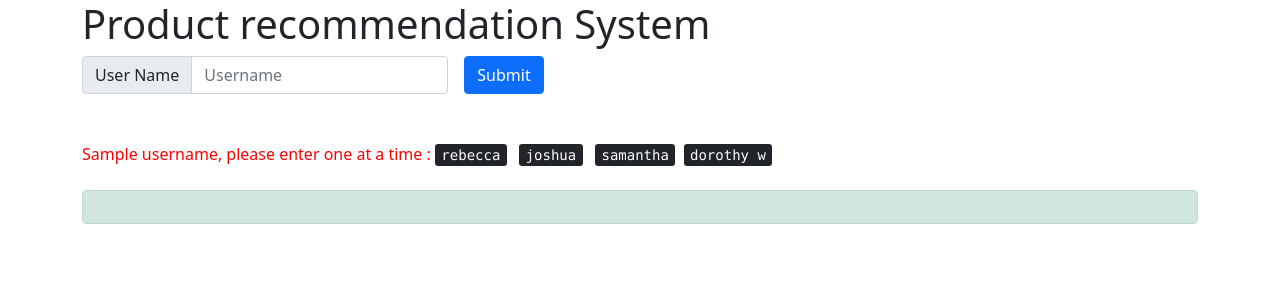
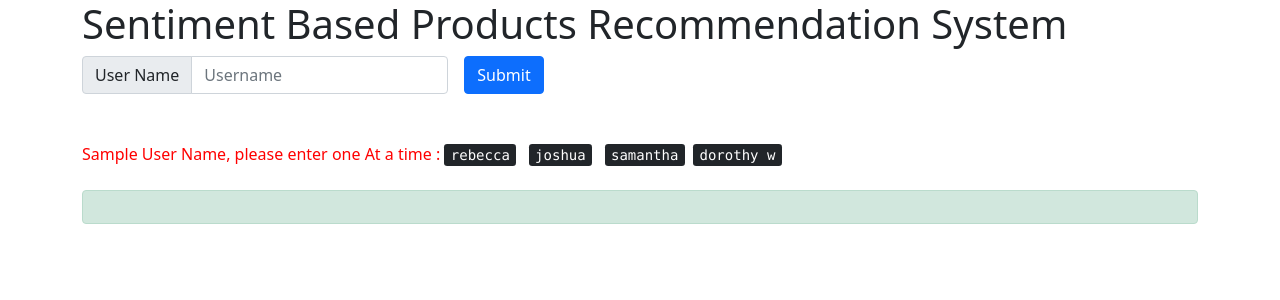
Before and after one commit to kunalsahu/sentiment-based-product-recommendation, a Flask app: page / in a window 1280 px wide. Shown: the top 300 px of the page. Run offline with Flask 3, Linux system fonts and the light colour scheme; parts of the project's set-up code (start-up, migrations or seed data) failed here and were passed over.

Commit message:
update index.html

```diff
--- a/app.py
+++ b/app.py
@@ -19,7 +19,7 @@ def recommend_top5():
             print(top20_products.head())
             get_top5 = model.top5_products(top20_products)
             #return render_template('index.html',tables=[get_top5.to_html(classes='data',header=False,index=False)],text='Recommended products')
-            return render_template('index.html',column_names=get_top5.columns.values, row_data=list(get_top5.values.tolist()), zip=zip,text='Recommended products')
+            return render_template('index.html',column_names=get_top5.columns.values, row_data=list(get_top5.values.tolist()), zip=zip,text='Recommended Top 5 Products')
     elif not user_name in  valid_userid:
         return render_template('index.html',text='No Recommendation found for the user')
     else:
--- a/model.py
+++ b/model.py
@@ -99,7 +99,7 @@ def normalize_and_lemmatize(input_text):
     lemmas = lemmatize(words)
     return ' '.join(lemmas)
 
-#Recommend the products based on the sentiment from model
+#Recommend the top 5  products based on the sentiment from model
 def recommend_products(user_name):
     recommend_matrix = pk.load(open('pickle_file/user_final_rating.pkl','rb'))
     product_list = pd.DataFrame(recommend_matrix.loc[user_name].sort_values(ascending=False)[0:20])
--- a/templates/index.html
+++ b/templates/index.html
@@ -7,11 +7,11 @@
 <script src="https://cdn.jsdelivr.net/npm/bootstrap@5.1.3/dist/js/bootstrap.bundle.min.js"
   integrity="sha384-ka7Sk0Gln4gmtz2MlQnikT1wXgYsOg+OMhuP+IlRH9sENBO0LRn5q+8nbTov4+1p" crossorigin="anonymous"></script>
 
-<title>Capstone Project | Jyothish</title>
+<title>Upgrad Capstone Project | Kunal Sahu</title>
 
 <body>
   <div class="container">
-    <h1>Product recommendation System</h1>
+    <h1>Sentiment Based Products Recommendation System</h1>
     <div class="row">
       <div class="col">
         <form class="row row-cols-lg-auto g-3 align-items-center" method="POST" action="/recommend">
@@ -33,7 +33,7 @@
       </div>
     </div>
     <br><br>
-    <span style="color:red;">Sample username, please enter one at a time : </span>
+    <span style="color:red;">Sample User Name, please enter one At a time : </span>
     <kbd>rebecca</kbd> &nbsp; <kbd>joshua</kbd> &nbsp; <kbd>samantha</kbd> &nbsp;<kbd>dorothy w</kbd>
     <br>
     <br>
```
Also changed, not shown: 2 other files.
